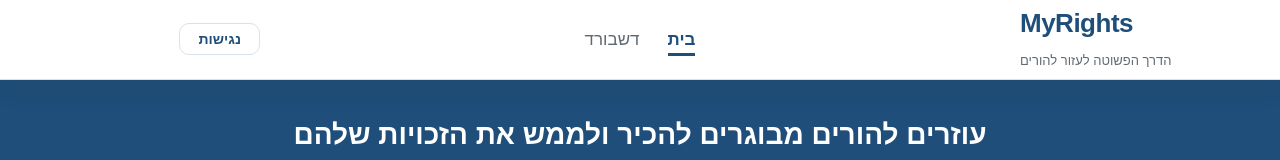
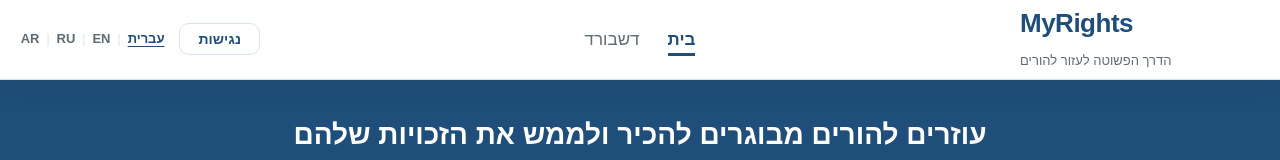
Before and after one commit to Avirooks/myrights-frontend, a React (Vite) app: page / in a window 1280 px wide. Shown: the top 160 px of the page. Built offline with nearby package versions, Linux system fonts and the light colour scheme.

Commit message:
Add navbar accessibility and visual language options

```diff
--- a/src/components/Navbar.jsx
+++ b/src/components/Navbar.jsx
@@ -7,18 +7,23 @@ function Navbar({ title = 'MyRights', links = [] }) {
   )
 
   const [accessOpen, setAccessOpen] = useState(false)
+  const [selectedLanguage, setSelectedLanguage] = useState('עברית')
   const accessRef = useRef(null)
 
   useEffect(() => {
     function onDocClick(event) {
       if (!accessRef.current) return
+
       if (!accessRef.current.contains(event.target)) {
         setAccessOpen(false)
       }
     }
 
     document.addEventListener('click', onDocClick)
-    return () => document.removeEventListener('click', onDocClick)
+
+    return () => {
+      document.removeEventListener('click', onDocClick)
+    }
   }, [])
 
   function resetAccessibility() {
@@ -30,6 +35,13 @@ function Navbar({ title = 'MyRights', links = [] }) {
       'accessibility-highlight-links'
     )
   }
+
+  const languages = [
+    { label: 'עברית', value: 'עברית' },
+    { label: 'EN', value: 'English' },
+    { label: 'RU', value: 'Russian' },
+    { label: 'AR', value: 'Arabic' },
+  ]
 
   return (
     <header className="navbar">
@@ -60,6 +72,7 @@ function Navbar({ title = 'MyRights', links = [] }) {
           )}
 
           <div className="navbar-actions">
+            <div className="navbar-controls">
               <div className="accessibility" ref={accessRef}>
                 <button
                   type="button"
@@ -150,6 +163,29 @@ function Navbar({ title = 'MyRights', links = [] }) {
                   </button>
                 </div>
               </div>
+
+              <div className="language-inline" aria-label="בחירת שפה">
+                {languages.map((language, index) => (
+                  <span className="language-inline-option" key={language.value}>
+                    <button
+                      type="button"
+                      className={
+                        selectedLanguage === language.value
+                          ? 'language-inline-btn active'
+                          : 'language-inline-btn'
+                      }
+                      onClick={() => setSelectedLanguage(language.value)}
+                    >
+                      {language.label}
+                    </button>
+
+                    {index < languages.length - 1 && (
+                      <span className="language-separator">|</span>
+                    )}
+                  </span>
+                ))}
+              </div>
+            </div>
           </div>
         </div>
       </div>
--- a/src/styles/globals.css
+++ b/src/styles/globals.css
@@ -1228,4 +1228,76 @@ body.accessibility-highlight-links a {
     right: auto !important;
     transform: none !important;
   }
+}/* Inline visual language switcher */
+.navbar-controls {
+  display: flex;
+  align-items: center;
+  gap: 12px;
 }
+
+.language-inline {
+  display: inline-flex;
+  align-items: center;
+  gap: 4px;
+  font-size: 13px;
+  color: var(--color-text-light);
+  white-space: nowrap;
+}
+
+.language-inline-option {
+  display: inline-flex;
+  align-items: center;
+  gap: 4px;
+}
+
+.language-separator {
+  color: var(--color-border);
+  font-size: 12px;
+}
+
+.language-inline-btn {
+  background: transparent;
+  border: 0;
+  color: var(--color-text-light);
+  padding: 2px 3px;
+  font-size: 13px;
+  font-weight: 600;
+  border-radius: 6px;
+  box-shadow: none;
+}
+
+.language-inline-btn:hover {
+  background-color: var(--color-secondary);
+  color: var(--color-primary);
+}
+
+.language-inline-btn.active {
+  color: var(--color-primary);
+  font-weight: 800;
+  text-decoration: underline;
+  text-underline-offset: 3px;
+}
+
+@media (max-width: 768px) {
+  .navbar-controls {
+    gap: 7px;
+  }
+
+  .language-inline {
+    font-size: 11px;
+    gap: 2px;
+  }
+
+  .language-inline-option {
+    gap: 2px;
+  }
+
+  .language-inline-btn {
+    font-size: 11px;
+    padding: 1px 2px;
+  }
+
+  .language-separator {
+    font-size: 10px;
+  }
+}
```
Lines whose indentation alone changed are shown as unchanged.
